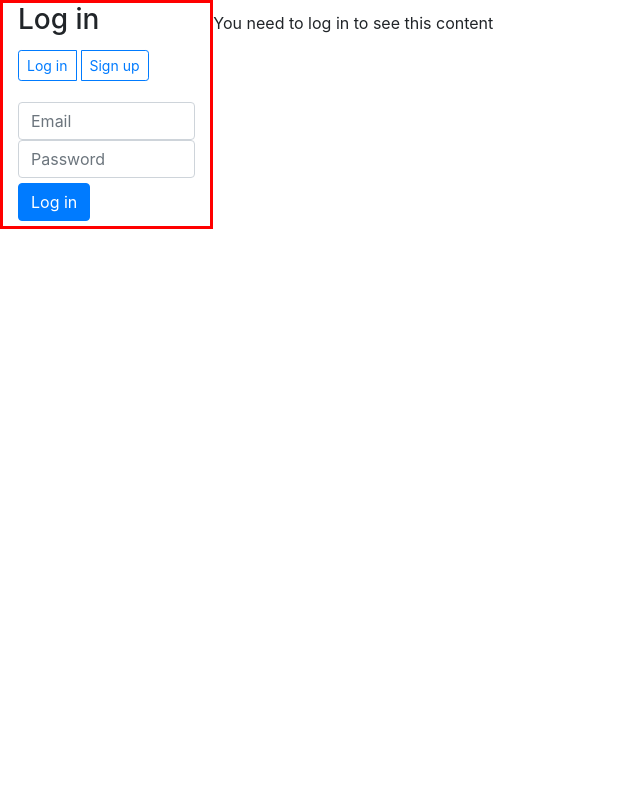
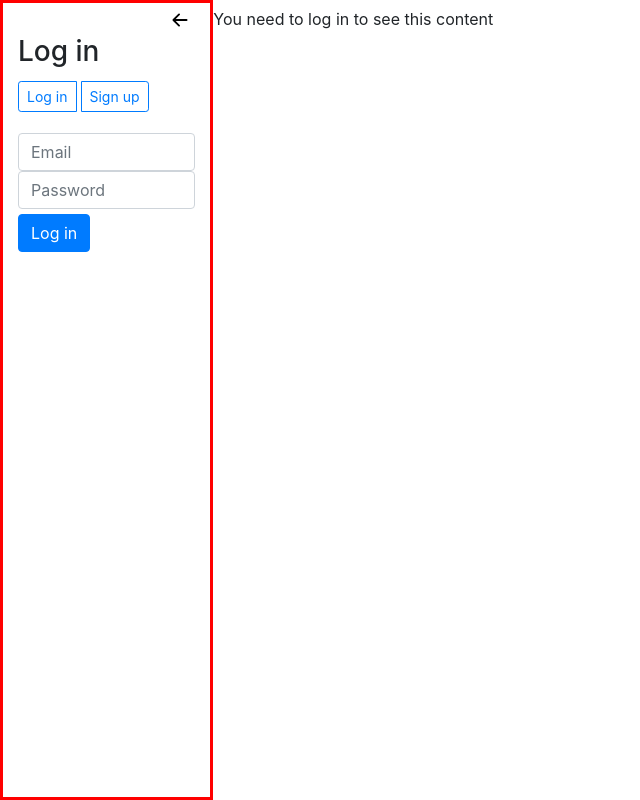
Before and after one commit to karma884/roll10, a React (Create React App) app: page / in a window 1280 px wide. Shown: the whole page, without its empty margins (0-640 px from the left). Built offline with nearby package versions, Linux system fonts and the light colour scheme.

Commit message:
Make sidebar collapsible

```diff
--- a/src/components/Buttons.js
+++ b/src/components/Buttons.js
@@ -14,9 +14,10 @@ const Buttons = ({ onAdd }) => {
   });
 };
 
-const Button = ({ text, className, callback }) => {
+const Button = ({ text, className, callback, children }) => {
   return (
     <button onClick={callback} className={className}>
+      {children && children}
       {text}
     </button>
   );
--- a/src/components/Sidebar.js
+++ b/src/components/Sidebar.js
@@ -1,14 +1,26 @@
 import { useEffect, useState } from "react";
+import { Button } from "./Buttons"
+import { ReactComponent as ArrowLeft } from '../icons/arrow-left-short.svg';
+import { ReactComponent as ArrowRight } from '../icons/arrow-right-short.svg';
 import Auth from "./Auth";
 
 function Sidebar({ loggedIn }) {
+  const [visible, setVisible] = useState(true)
+
   return (
-    <div className="col-2 sidebar">
-      {loggedIn ? (
-        "placeholder, you are logged in"
-      ) : (
-        <Auth loggedIn={loggedIn} />
-      )}
+    <div className={`sidebar ${visible ? "col-2" : "collapsed"}`}>
+      <Button
+        className="show-sidebar-btn"
+        children={visible ? <ArrowLeft /> : <ArrowRight />}
+        callback={() => setVisible(!visible)}
+      />
+      <div className={visible ? "visible" : "invisible"}>
+        {loggedIn ? (
+          "placeholder, you are logged in"
+        ) : (
+          <Auth loggedIn={loggedIn} />
+        )}
+      </div>
     </div>
   );
 }
--- a/src/index.css
+++ b/src/index.css
@@ -14,23 +14,61 @@ body {
 .btn-tertiary {
   margin: 2px;
 }
-.exceptional {
-  color: green;
-}
-.failure {
-  color: red;
+
+button {
+  border : none;
+  background: none;
+  cursor: pointer;
+  padding: 0;
 }
 
-.flex {
-  display: flex;
-  align-items: baseline;
+button:focus {
+  outline: none;
 }
+
+.bi-arrow-left-short, .bi-arrow-right-short {
+  width: 30px;
+  height: 30px;
+}
+
+/* Sidebar */
+
 .sidebar {
   border: 3px solid red;
-  width: 300px;
   text-align: left;
+  height: 100vh;
+  transition: max-width 1s ease-in-out;
 }
+
+.sidebar.collapsed {
+  max-width: 40px;
+}
+
+.show-sidebar-btn {
+  width: 100%;
+  text-align: right;
+  font-weight: 600;
+  font-size: 20px;
+}
+
+.visible {
+  transition-delay: 1s;
+  transition-property: visibility;
+}
+
+/* Game */
+
 .game {
   border: 3px solid green;
   text-align: center;
 }
+
+/* Results */
+
+.exceptional {
+  color: green;
+}
+
+.failure {
+  color: red;
+}
```
Also changed, not shown: src/icons/arrow-left-short.svg (added), src/icons/arrow-right-short.svg (added).
